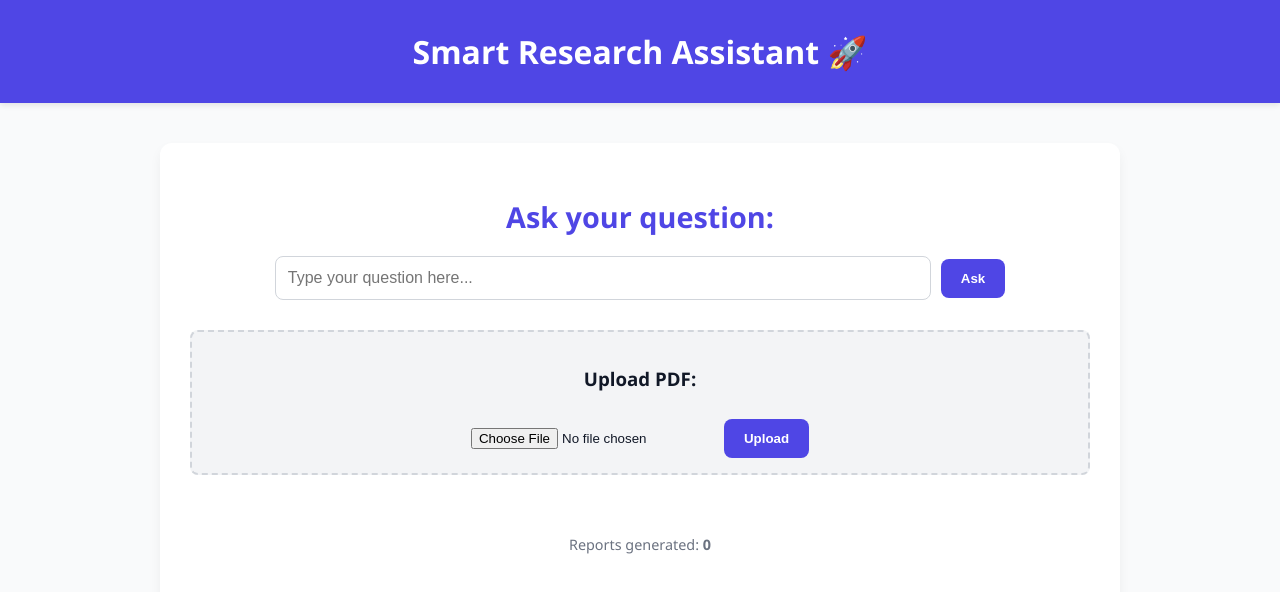
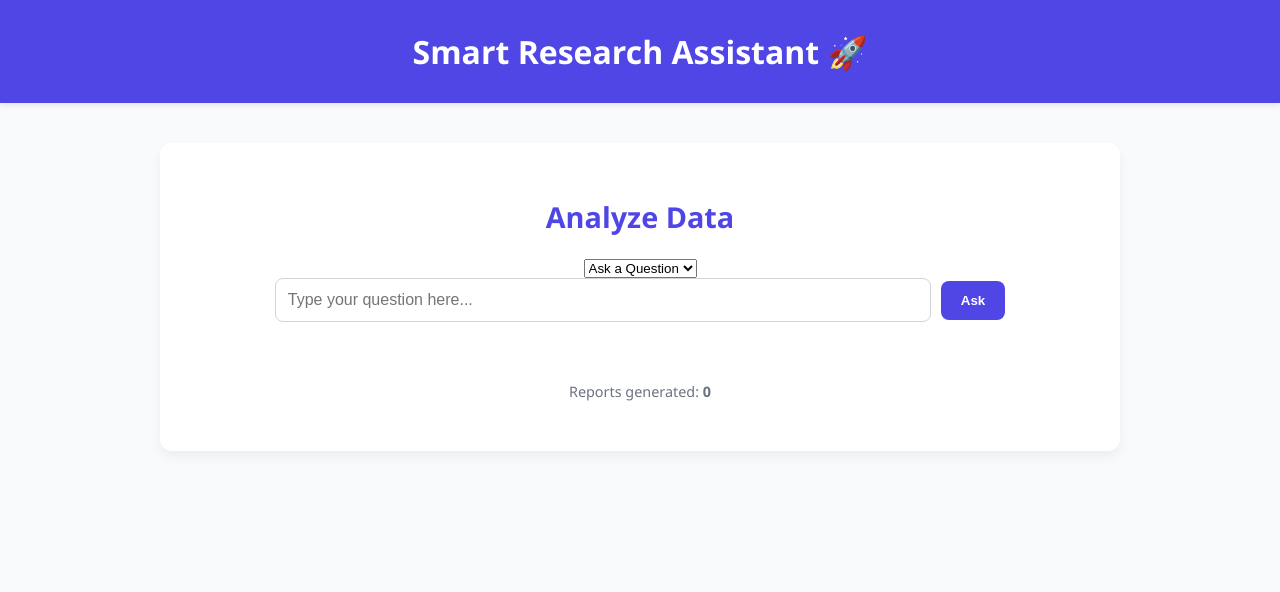
Before and after one commit to sujay-bb-22/Smart-AI-Agent, a React (Create React App) app in the folder frontend/: page / in a window 1280 px wide. Shown: the top 592 px of the page. Built offline with nearby package versions, Linux system fonts and the light colour scheme; no server answers.

Commit message:
final changes 15

```diff
--- a/frontend/src/App.js
+++ b/frontend/src/App.js
@@ -9,6 +9,7 @@ function App() {
   const [answer, setAnswer] = useState("");
   const [pdfFile, setPdfFile] = useState(null);
   const [usage, setUsage] = useState(0);
+  const [inputType, setInputType] = useState("text"); // 'text' or 'file'
 
   // Ask question API call
   const askQuestion = async () => {
@@ -72,7 +73,16 @@ function App() {
       <header className="App-header">Smart Research Assistant 🚀</header>
 
       <div className="container">
-        <h2>Ask your question:</h2>
+        <h2>Analyze Data</h2>
+        <div className="input-selection">
+          <select value={inputType} onChange={(e) => setInputType(e.target.value)}>
+            <option value="text">Ask a Question</option>
+            <option value="file">Upload a PDF</option>
+          </select>
+        </div>
+
+        {inputType === 'text' ? (
+          <div className="input-area">
             <input
               type="text"
               value={question}
@@ -80,16 +90,17 @@ function App() {
               placeholder="Type your question here..."
             />
             <button onClick={askQuestion}>Ask</button>
-
-        {answer && <div className="answer-box" >{answer}</div>}
-
-        <div className="upload-box">
-          <h3>Upload PDF:</h3>
+          </div>
+        ) : (
+          <div className="input-area">
             <input type="file" accept=".pdf" onChange={handleFileChange} />
             <button onClick={uploadPdf} style={{ marginTop: "10px" }}>
               Upload
             </button>
           </div>
+        )}
+
+        {answer && <div className="answer-box">{answer}</div>}
 
         <footer>
           Reports generated: <strong>{usage}</strong>
```
Lines whose indentation alone changed are shown as unchanged.
